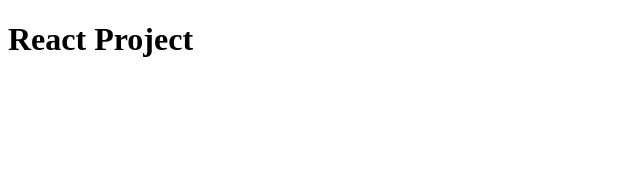
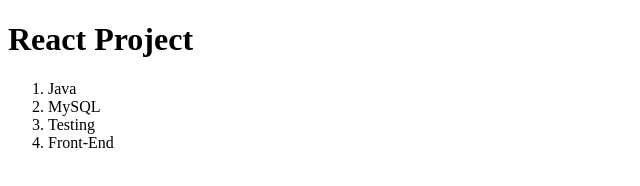
Before and after one commit to tungagnaneswar/Learn_Git, a plain HTML site: page index.html in a window 1280 px wide. Shown: the whole page, without its empty margins (0-640 px from the left). Drawn offline with Linux system fonts and the light colour scheme.

Commit message:
second commit

```diff
--- a/index.html
+++ b/index.html
@@ -7,5 +7,11 @@
 </head>
 <body>
     <h1>React Project</h1>
+    <ol>
+        <li>Java</li>
+        <li>MySQL</li>
+        <li>Testing</li>
+        <li>Front-End</li>
+    </ol>
 </body>
 </html>
```
